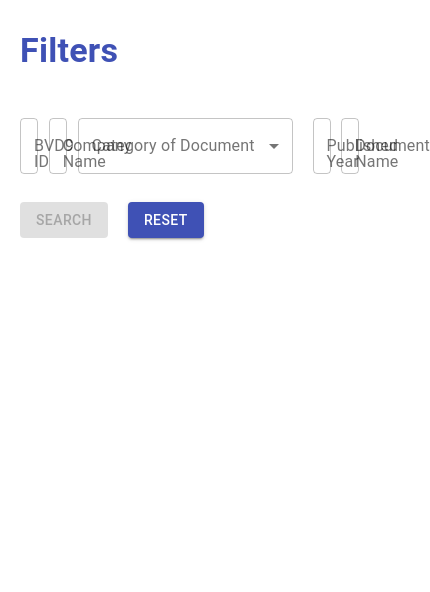
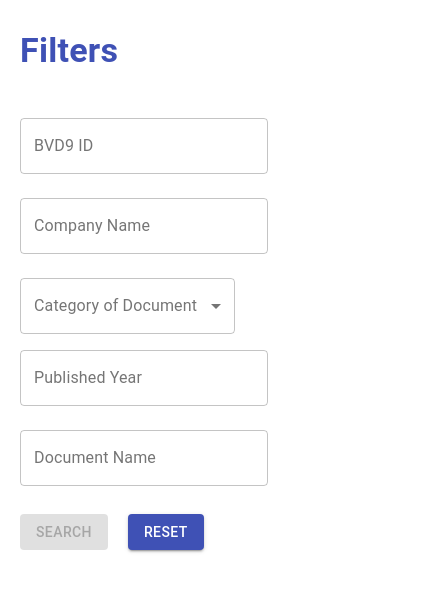
Before and after one commit to cbpanchal/react-editable-demo, a React (Create React App) app: page / in a window 390 px wide. Shown: the top 592 px of the page, 430 px wide, since content can reach past the window. Built offline with nearby package versions, Linux system fonts and the light colour scheme.

Commit message:
Responsive Filter changes added and  handled validations for bvd9Id and Category of document

```diff
--- a/src/components/Fields/Select.js
+++ b/src/components/Fields/Select.js
@@ -7,8 +7,11 @@ import { makeStyles } from "@material-ui/core/styles";
 const useStyles = makeStyles((theme) => ({
   formControl: {
     minWidth: 215,
-    marginTop: 8,
+    marginTop: 16,
     marginRight: 20,
+  },
+  select: {
+    "& .MuiSvgIcon-root": {},
   },
 }));
 
@@ -30,6 +33,7 @@ const SelectComponent = ({
         labelId="demo-simple-select-outlined-label"
         id="demo-simple-select-outlined"
         value={value}
+        className={classes.select}
         name={name}
         onChange={handleInputChange}
         label={label}
--- a/src/components/Filter/Filter.js
+++ b/src/components/Filter/Filter.js
@@ -1,6 +1,7 @@
 import React from "react";
 import Button from "@material-ui/core/Button";
 import Typography from "@material-ui/core/Typography";
+import Grid from "@material-ui/core/Grid";
 import { makeStyles } from "@material-ui/core/styles";
 import Input from "../Fields/Input";
 import Select from "../Fields/Select";
@@ -16,7 +17,6 @@ const useStyles = makeStyles((theme) => ({
     alignItems: "center",
   },
   formControl: {
-    minWidth: 215,
     marginTop: 8,
     marginRight: 20,
   },
@@ -52,6 +52,8 @@ const Filter = ({
         Filters
       </Typography>
       <form noValidate autoComplete="off" className={classes.form}>
+        <Grid container>
+          <Grid item>
             <Input
               label="BVD9 ID"
               name="bvd9Id"
@@ -67,6 +69,8 @@ const Filter = ({
                   .slice(0, 9);
               }}
             />
+          </Grid>
+          <Grid item>
             <Input
               className={classes.textField}
               id="outlined-basic"
@@ -76,6 +80,8 @@ const Filter = ({
               variant="outlined"
               handleInputChange={handleInputChange}
             />
+          </Grid>
+          <Grid item>
             <Select
               inputLabel="Category of Document"
               value={categoryOfDoc}
@@ -84,6 +90,8 @@ const Filter = ({
               menuItems={categoryOfDocumentItems}
               handleInputChange={handleInputChange}
             />
+          </Grid>
+          <Grid item>
             <Input
               className={classes.textField}
               id="outlined-basic"
@@ -93,6 +101,8 @@ const Filter = ({
               variant="outlined"
               handleInputChange={handleInputChange}
             />
+          </Grid>
+          <Grid item>
             <Input
               className={classes.textField}
               id="outlined-basic"
@@ -102,6 +112,8 @@ const Filter = ({
               variant="outlined"
               handleInputChange={handleInputChange}
             />
+          </Grid>
+        </Grid>
       </form>
       <Button
         type="submit"
--- a/src/components/TableComponent.js
+++ b/src/components/TableComponent.js
@@ -176,8 +176,9 @@ const TableComponent = () => {
         <a
           onClick={(event) => {
             event.preventDefault();
-            const { value } = e;
+            const { value, row } = e;
             console.log("Link clicked!!", value);
+            console.log("raw", row);
           }}
           href=""
           target="_blank"
--- a/src/components/useTable.js
+++ b/src/components/useTable.js
@@ -29,10 +29,14 @@ function useTable() {
       setIsSearchEnabled(true);
     } else {
       setBvd9IdErrorText("BVD9 ID should be 9 digits");
-      setIsSearchEnabled(false);
+      setIsSearchEnabled(isCategoryOfDocuments ? true : false);
       setIsFilterEnabled(false);
     }
   };
+
+  const isCategoryOfDocuments = !isEmpty(filters.categoryOfDoc);
+
+  const hasBvd9Error = bvd9IdErrorText.length > 0;
 
   const handleInputChange = (event) => {
     const value = event.target.value;
@@ -40,8 +44,14 @@ function useTable() {
       validateBvd9Id(value);
     }
     if (event.target.name === "categoryOfDoc") {
-      if (value) {
+      if (!isEmpty(value)) {
         setIsSearchEnabled(true);
+      } else {
+        if (!hasBvd9Error && isEmpty(value)) {
+          setIsSearchEnabled(true);
+        } else {
+          setIsSearchEnabled(false);
+        }
       }
     }
     setFilters({
@@ -51,10 +61,15 @@ function useTable() {
   };
 
   const handleSearch = () => {
-    const { bvd9Id, categoryOfDoc } = filters;
-    if (!isEmpty(bvd9Id) && !isEmpty(categoryOfDoc)) {
+    const { bvd9Id } = filters;
+    if (!isEmpty(bvd9Id) && !hasBvd9Error && isCategoryOfDocuments) {
       setModalOpen(true);
       return;
+    }
+    if (hasBvd9Error) {
+      console.log("Search with Category of Document");
+    } else {
+      console.log("Search with BVD9ID");
     }
     setIsFilterEnabled(true);
     setLoading(true);
@@ -79,12 +94,6 @@ function useTable() {
 
   const handleSubmit = (values) => {
     console.log("values", values);
-    // this.setState((state) => {
-    //   const index = this.state.data.indexOf(this.state.editing);
-    //   return {
-    //     data: set(`[${index}]`, values, state.data),
-    //   };
-    // });
     const operation = rawEditing ? "edit" : "delete";
     const operationId = rawEditing ? rawEditing?.id : rawDeleting?.id;
     let _data = cloneDeep(data);
```
Lines whose indentation alone changed are shown as unchanged.
